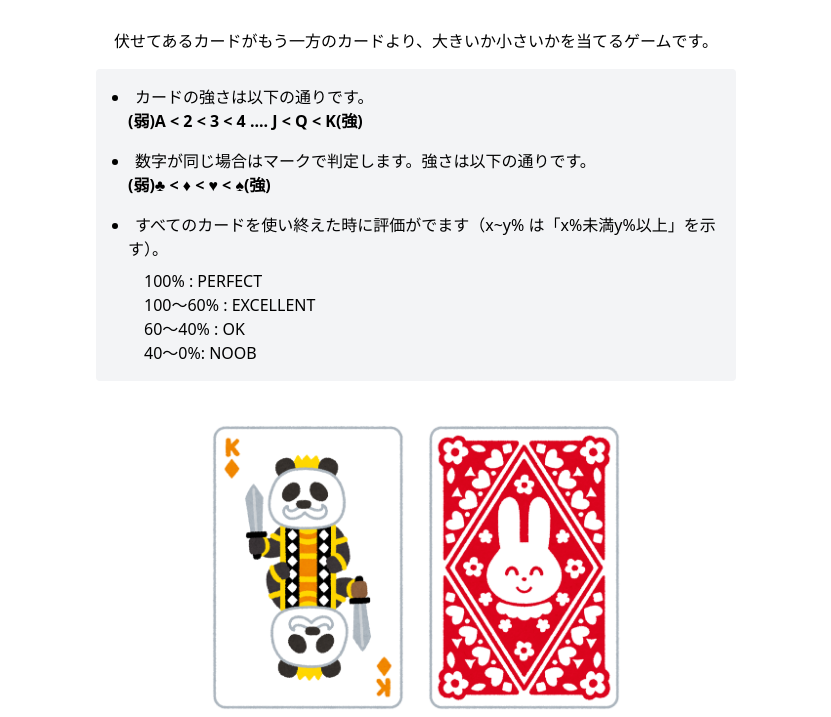
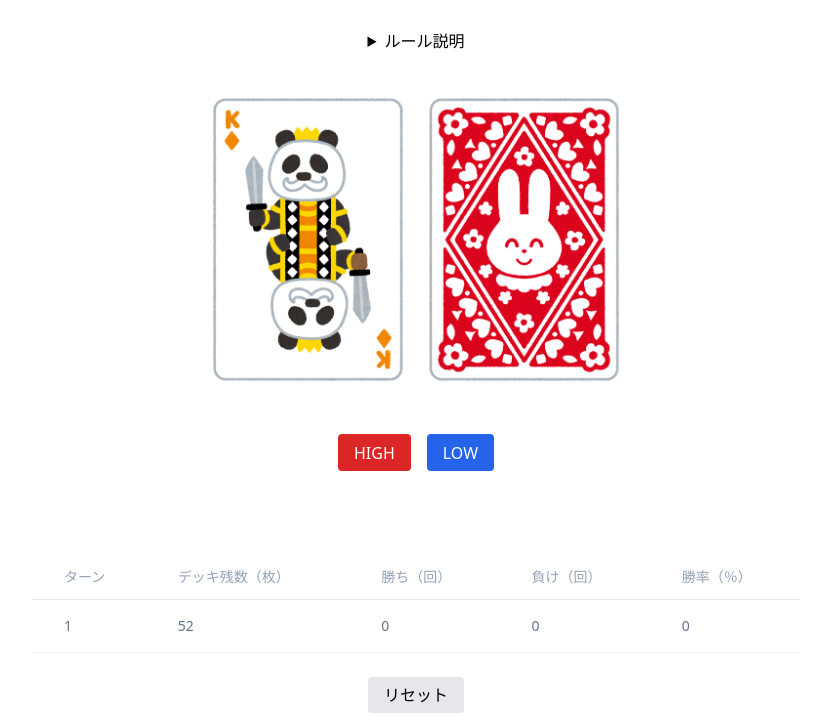
Before and after one commit to k-logic563/high-and-low, a website built with webpack: page index.html in a window 1280 px wide. Shown: the part 83-800 px from the top of the page, without its empty margins (224-1055 px from the left). Built offline with nearby package versions, Linux system fonts and the light colour scheme.

Commit message:
chore: detailsタグ使用。トグルでルール確認ができるようにする

```diff
--- a/index.html
+++ b/index.html
@@ -10,12 +10,15 @@
 <body>
   <div class="mx-auto container px-4 py-12">
     <h1 class="text-center font-bold text-2xl mb-8">HIGH AND LOW</h1>
-    <p class="text-center mb-4">伏せてあるカードがもう一方のカードより、大きいか小さいかを当てるゲームです。</p>
-    <ul class="max-w-screen-sm bg-gray-100 rounded p-4 mx-auto mb-10 list-disc list-inside grid gap-y-4">
-      <li class="pl-4 -indent-4">カードの強さは以下の通りです。<br><span class="font-bold">(弱)A < 2 < 3 < 4 .... J < Q < K(強)</span></li>
-      <li class="pl-4 -indent-4">数字が同じ場合はマークで判定します。強さは以下の通りです。<br><span class="font-bold">(弱)♣ < ♦ < ♥ < ♠(強)</span></li>
-      <li class="pl-4 -indent-4">すべてのカードを使い終えた時に評価がでます（x~y% は「x%未満y%以上」を示す）。<br><ul class="pl-8 mt-2"><li>100% : PERFECT<li>100～60% : EXCELLENT</li><li>60～40% : OK</li><li>40～0%: NOOB</li></ul></li>
-    </ul>
+    <details class="mb-10">
+      <summary class="text-center">ルール説明</summary>
+      <p class="text-center mb-4">伏せてあるカードがもう一方のカードより、大きいか小さいかを当てるゲームです。</p>
+      <ul class="max-w-screen-sm bg-gray-100 rounded p-4 mx-auto list-disc list-inside grid gap-y-4">
+        <li class="pl-4 -indent-4">カードの強さは以下の通りです。<br><span class="font-bold">(弱)A < 2 < 3 < 4 .... J < Q < K(強)</span></li>
+        <li class="pl-4 -indent-4">数字が同じ場合はマークで判定します。強さは以下の通りです。<br><span class="font-bold">(弱)♣ < ♦ < ♥ < ♠(強)</span></li>
+        <li class="pl-4 -indent-4">すべてのカードを使い終えた時に評価がでます（x~y% は「x%未満y%以上」を示す）。<br><ul class="pl-8 mt-2"><li>100% : PERFECT<li>100～60% : EXCELLENT</li><li>60～40% : OK</li><li>40～0%: NOOB</li></ul></li>
+      </ul>
+    </details>
     <div class="flex justify-center gap-x-4 mb-12">
       <div class="js-tramp w-[200px]"></div>
       <div class="js-tramp w-[200px]"></div>
```
Also changed, not shown: 1 other file.
